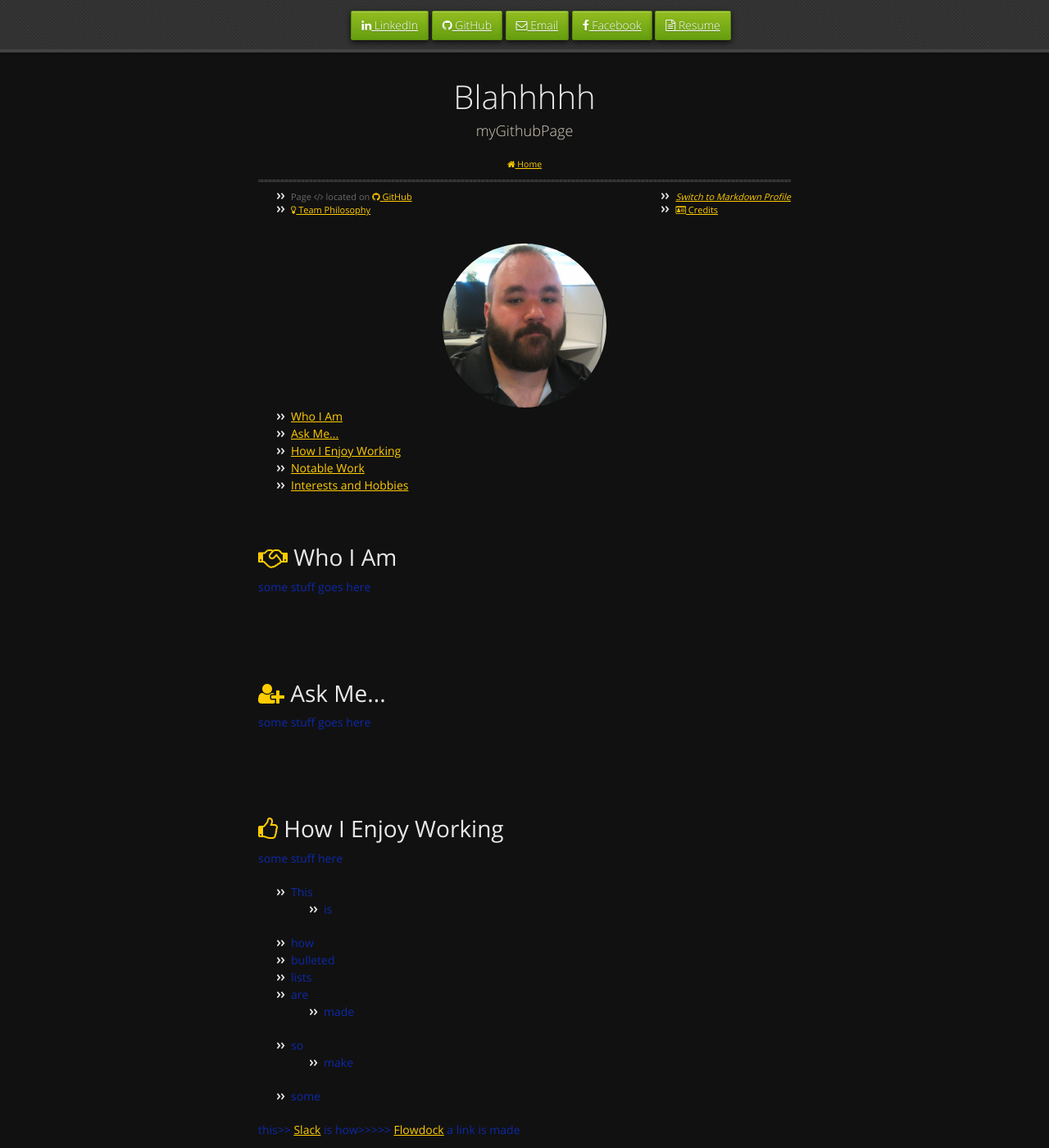
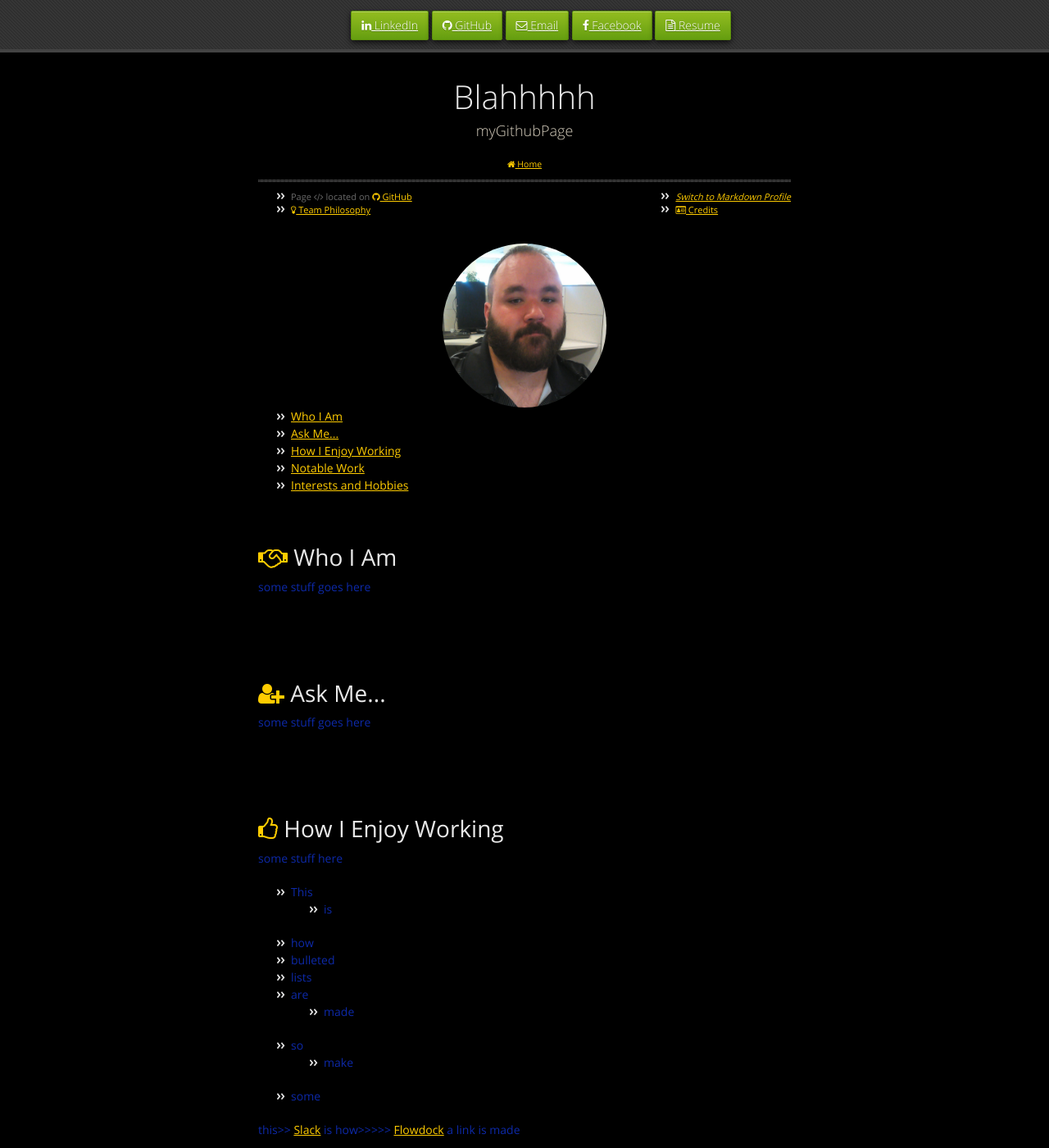
Before and after one commit to acouvion/acouvion.github.io, a Jekyll site: the page built from index.html, in a window 1280 px wide and 1400 px high. Shown: the whole window at 82% size. Built offline with Jekyll 4.4.1, drawn with Linux system fonts in a browser that asks for light colours.

Commit message:
1st since clone

```diff
--- a/stylesheets/styles.css
+++ b/stylesheets/styles.css
@@ -540,14 +540,14 @@ body {
   font: 14px/1.5 "OpenSansRegular", "Helvetica Neue", Helvetica, Arial, sans-serif;
   color: #0d29a8;
   font-weight: normal;
-  background: #111111;
+  background: #000000;
   background-attachment: fixed !important;
-  background: -webkit-gradient(linear, 50% 0%, 50% 100%, color-stop(0%, #111111), color-stop(100%, #111111));
-  background: -webkit-linear-gradient(#111111, #111111);
-  background: -moz-linear-gradient(#111111, #111111);
-  background: -o-linear-gradient(#111111, #111111);
-  background: -ms-linear-gradient(#111111, #111111);
-  background: linear-gradient(#111111, #111111);
+  background: -webkit-gradient(linear, 50% 0%, 50% 100%, color-stop(0%, #000000), color-stop(100%, #000000));
+  background: -webkit-linear-gradient(#000000, #000000);
+  background: -moz-linear-gradient(#000000, #000000);
+  background: -o-linear-gradient(#000000, #000000);
+  background: -ms-linear-gradient(#000000, #000000);
+  background: linear-gradient(#000000, #000000);
 }
 
 h1, h2, h3, h4, h5, h6 {
```
